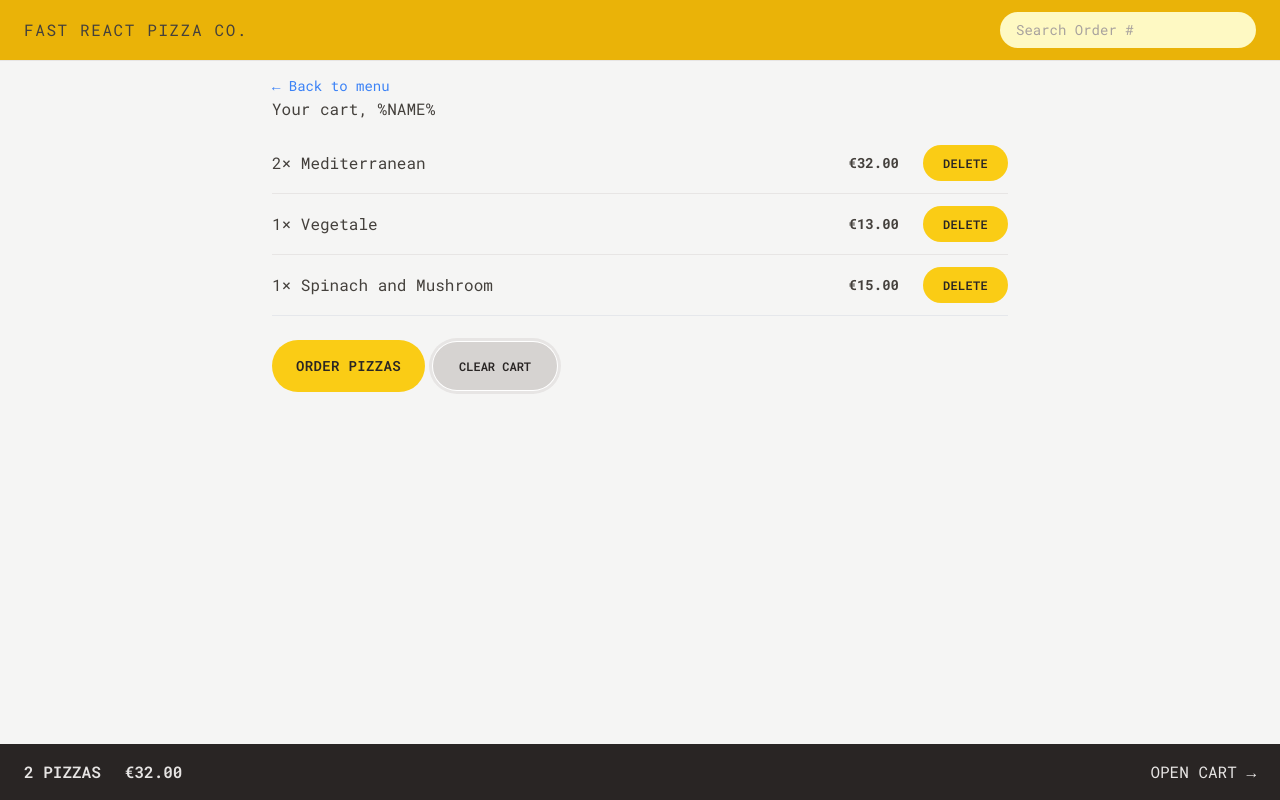
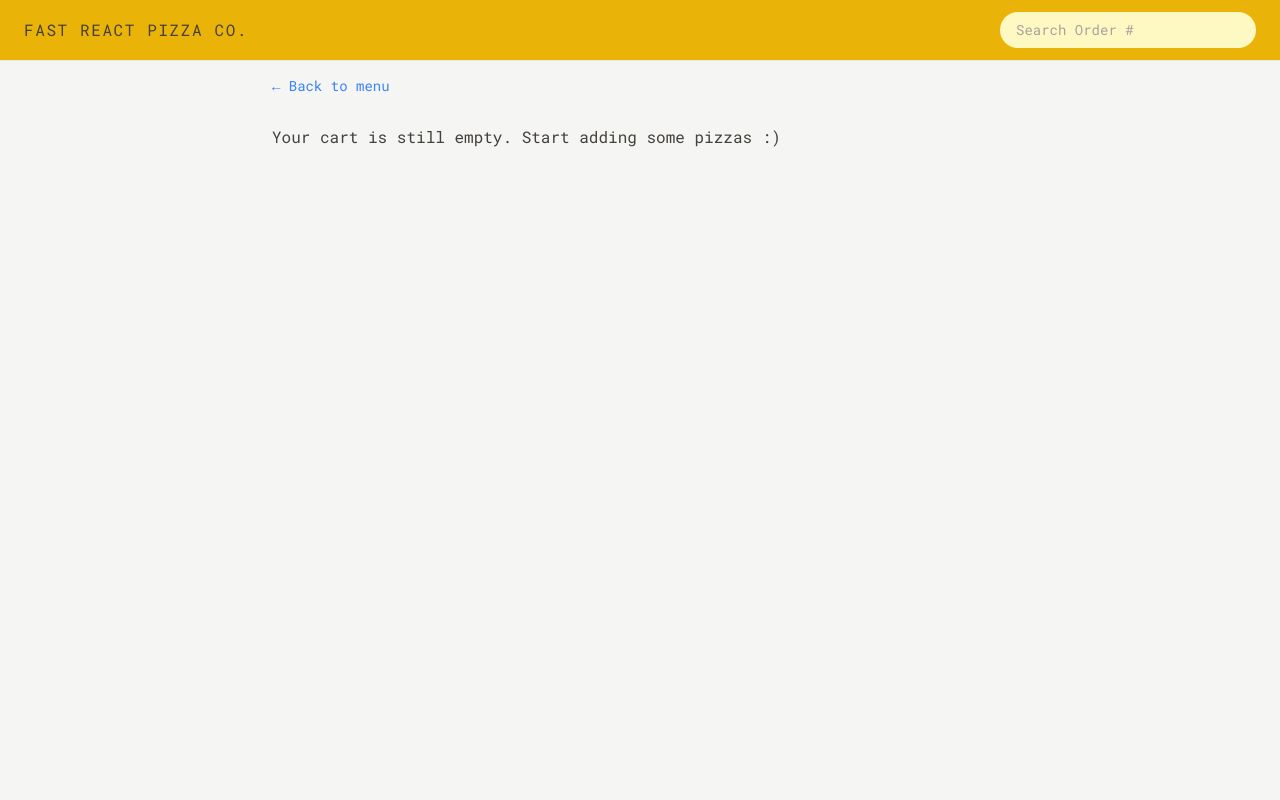
Before and after one commit to abdelaleemadel/fast-react-pizza, a React (Vite) app: page /cart in a window 1280 px wide. Both pictures are taken after a click on the button "CLEAR CART". Built offline with nearby package versions, Linux system fonts and the light colour scheme.

Commit message:
Use the real cart in the cart component

```diff
--- a/src/features/cart/Cart.jsx
+++ b/src/features/cart/Cart.jsx
@@ -1,7 +1,11 @@
 import LinkButton from "../../ui/LinkButton";
 import Button from "../../ui/Button";
 import CartItem from "./CartItem";
-const fakeCart = [
+import EmptyCart from "./EmptyCart";
+
+import { useDispatch, useSelector } from "react-redux";
+import { clearCart, getCart } from "./cartSlice";
+/* const fakeCart = [
   {
     pizzaId: 12,
     name: "Mediterranean",
@@ -23,16 +27,18 @@
     unitPrice: 15,
     totalPrice: 15,
   },
-];
+]; */
 
 function Cart() {
-  const cart = fakeCart;
-
+  const username = useSelector((state) => state.user.username);
+  const cart = useSelector(getCart);
+  const dispatch = useDispatch();
+  if (!cart.length) return <EmptyCart />;
   return (
     <div className="px-4 py-3">
       <LinkButton to="/menu">&larr; Back to menu</LinkButton>
 
-      <h2>Your cart, %NAME%</h2>
+      <h2>Your cart, {username}</h2>
       <ul className="mt-3 divide-y divide-stone-200 border-b">
         {cart.map((item) => (
           <CartItem item={item} key={item.pizzaId} />
@@ -41,7 +47,9 @@
       <div className="mt-6 space-x-2">
         <Button to="/order/new">Order pizzas</Button>
 
-        <Button type="secondary">Clear cart</Button>
+        <Button type="secondary" onClick={() => dispatch(clearCart())}>
+          Clear cart
+        </Button>
       </div>
     </div>
   );
--- a/src/features/cart/EmptyCart.jsx
+++ b/src/features/cart/EmptyCart.jsx
@@ -1,11 +1,14 @@
-import { Link } from 'react-router-dom';
+import { Link } from "react-router-dom";
+import LinkButton from "../../ui/LinkButton";
 
 function EmptyCart() {
   return (
-    <div>
-      <Link to="/menu">&larr; Back to menu</Link>
+    <div className="px-4 py-3">
+      <LinkButton to="/menu">&larr; Back to menu</LinkButton>
 
-      <p>Your cart is still empty. Start adding some pizzas :)</p>
+      <p className="mt-7">
+        Your cart is still empty. Start adding some pizzas :)
+      </p>
     </div>
   );
 }
--- a/src/features/cart/cartSlice.js
+++ b/src/features/cart/cartSlice.js
@@ -44,6 +44,6 @@
 export const { addItem, deleteItem, increaseItemQuantity, decreaseItemQuantity, clearCart } = cartSlice.actions;
 export default cartSlice.reducer;
 
-
+export const getCart = (state) => state.cart.cart;
 export const getCartTotalQuantity = (state) => state.cart.cart.reduce((sum, item) => sum + item.quantity, 0)
 export const getCartTotalPrice = (state) => state.cart.cart.reduce((sum, item) => sum + item.totalPrice, 0)
```
